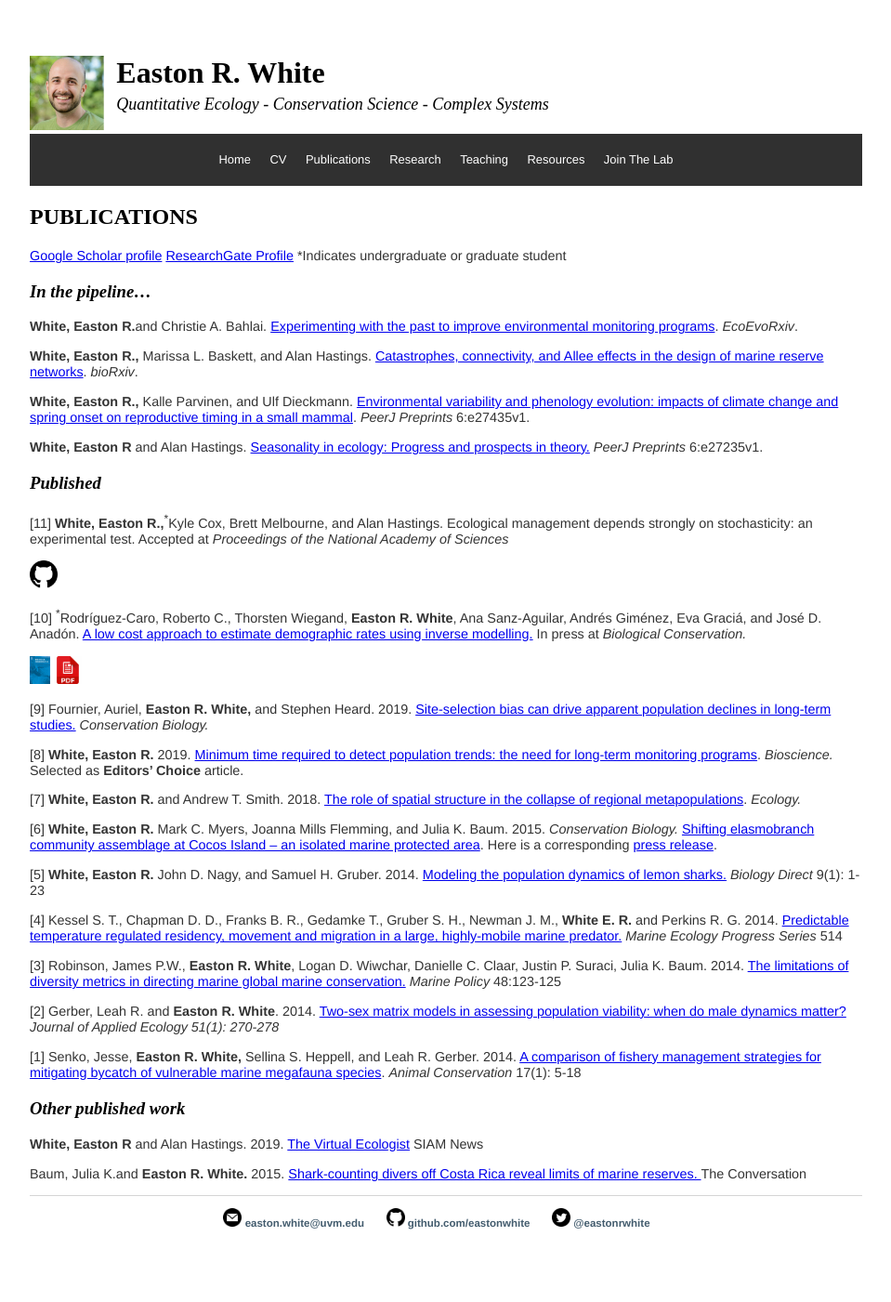
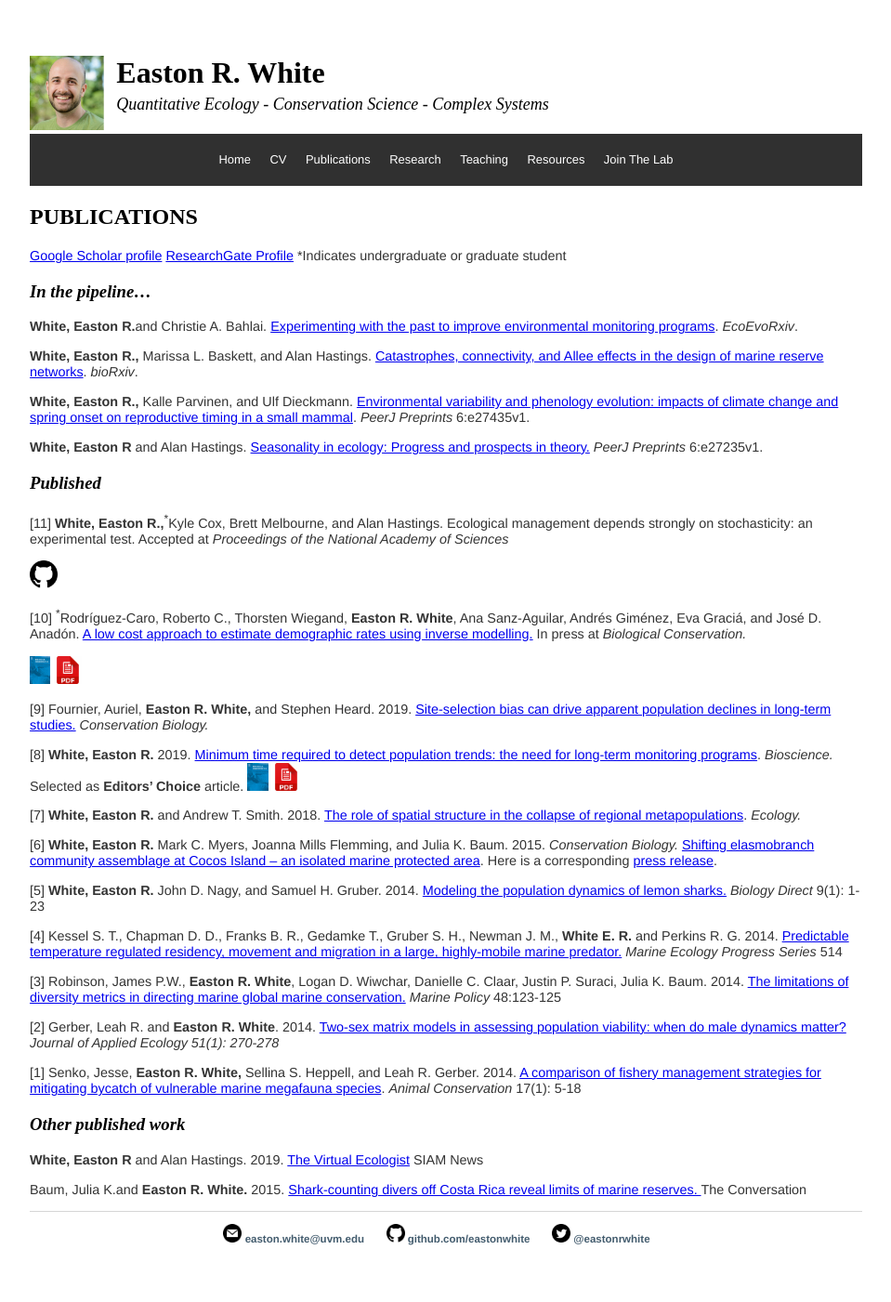
Before and after one commit to eastonwhite/eastonwhite.github.io, a Jekyll site: the page built from publications/index.html, in a window 1280 px wide. Shown: the whole page at 93% size, without its empty margins (160-1119 px from the left). Built offline with Jekyll 4.4.1, drawn with Linux system fonts in a browser that asks for light colours; comment, search, counter and statistics services are not loaded.

Commit message:
updated altmetric badge

```diff
--- a/publications/index.html
+++ b/publications/index.html
@@ -27,7 +27,7 @@
 
 <div data-badge-popover="right" data-badge-type="2" data-doi="10.1111/cobi.13371" data-hide-no-mentions="true" class="altmetric-embed" align="left"></div>
 
-<p>[8]<strong> White, Easton R. </strong>2019. <a href="https://eastonwhite.github.io/publications/2019_White_minimum_time_series_population_trend.pdf">Minimum time required to detect population trends: the need for long-term monitoring programs</a>. <em>Bioscience. </em>Selected as <strong>Editors’ Choice</strong> article. <div data-badge-popover="right" data-badge-type="2" data-doi="10.1093/biosci/biy144" data-hide-no-mentions="true" class="altmetric-embed"></div> </p>
+<p>[8]<strong> White, Easton R. </strong>2019. <a href="https://eastonwhite.github.io/publications/2019_White_minimum_time_series_population_trend.pdf">Minimum time required to detect population trends: the need for long-term monitoring programs</a>. <em>Bioscience. </em>Selected as <strong>Editors’ Choice</strong> article. <a href=https://www.sciencedirect.com/science/article/abs/pii/S0006320718310577><img src=../icons/2019_Rodriquez-Caro_BioCon.png style=height:30px title=journal alt=PDF></a> <a href=https://eastonwhite.github.io/publications/2019_Rodriquez-Caro_BioCon.pdf><img src=../icons/pdf_logo.png style=height:30px title=PDF alt=PDF></a> <div data-badge-popover="right" data-badge-type="4" data-doi="10.1093/biosci/biy144" data-hide-no-mentions="true" class="altmetric-embed"></div>
 
 <p>[7] <strong>White, Easton R.</strong> and Andrew T. Smith. 2018. <a href="https://esajournals.onlinelibrary.wiley.com/doi/10.1002/ecy.2546">The role of spatial structure in the collapse of regional metapopulations</a>. <em>Ecology. </em></p>
 
```
